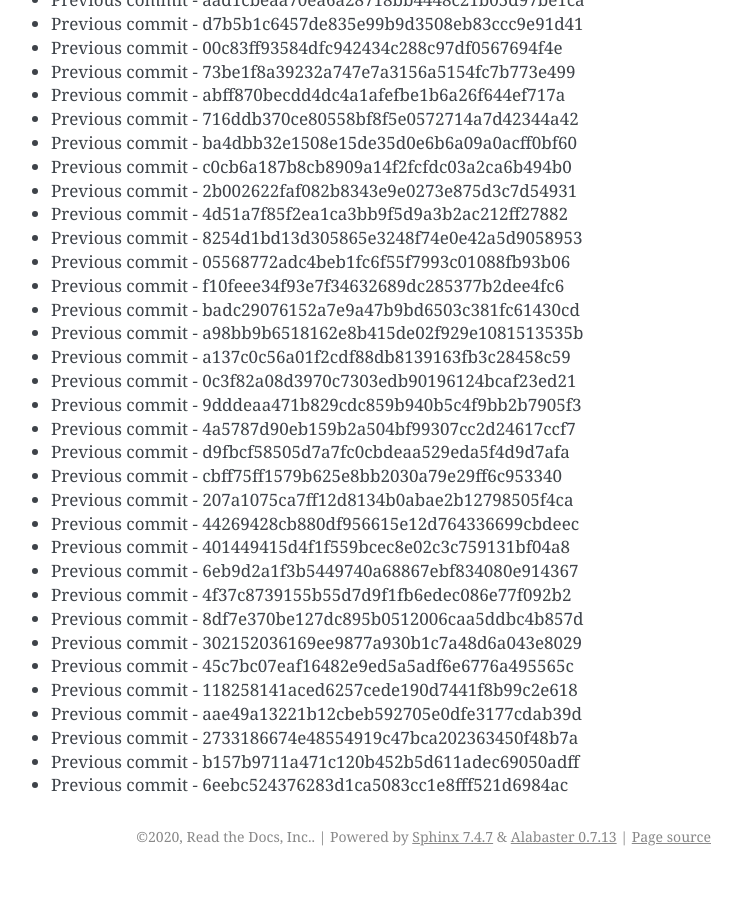
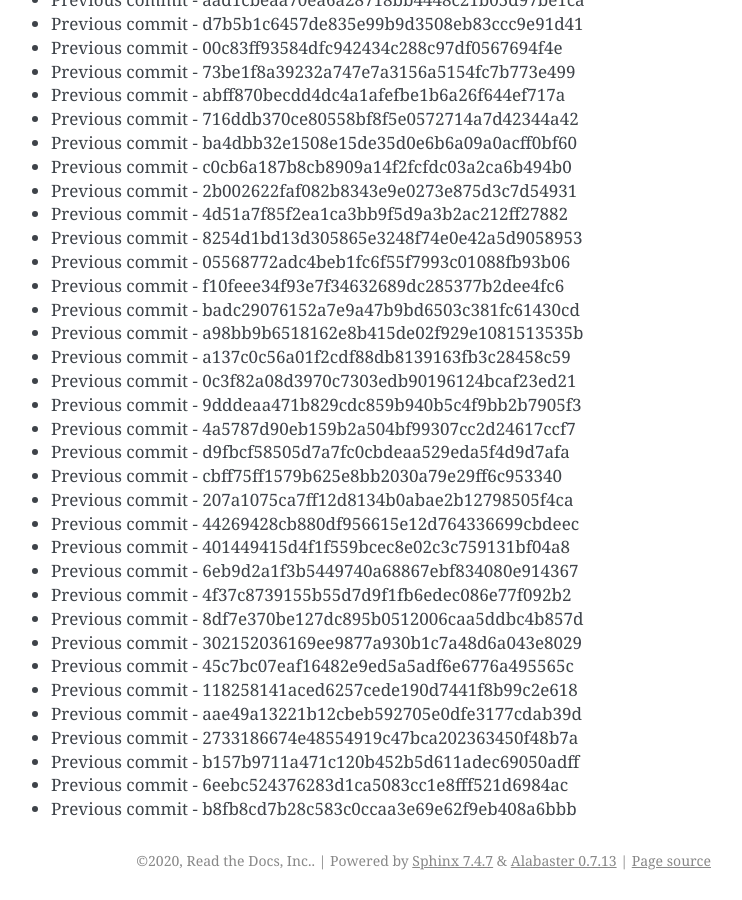
Before and after one commit to readthedocs/rtd-git-stresstest, a Sphinx documentation site: the page built from docs/updates.rst, in a window 1280 px wide and 900 px high, scrolled down 104029 px. Shown: the whole window, without its empty margins (399-1141 px from the left). Built offline with Sphinx 7.4.7, drawn with Linux system fonts in a browser that asks for light colours; before the commit the page ends 104905 px from its top, so only the background shows below that.

Commit message:
Generating commit from previous: b8fb8cd7b28c583c0ccaa3e69e62f9eb408a6bbb

```diff
--- a/docs/updates.rst
+++ b/docs/updates.rst
@@ -4403,3 +4403,4 @@ It can be tested for any performance characteristics.
 * Previous commit - 2733186674e48554919c47bca202363450f48b7a
 * Previous commit - b157b9711a471c120b452b5d611adec69050adff
 * Previous commit - 6eebc524376283d1ca5083cc1e8fff521d6984ac
+* Previous commit - b8fb8cd7b28c583c0ccaa3e69e62f9eb408a6bbb
```
